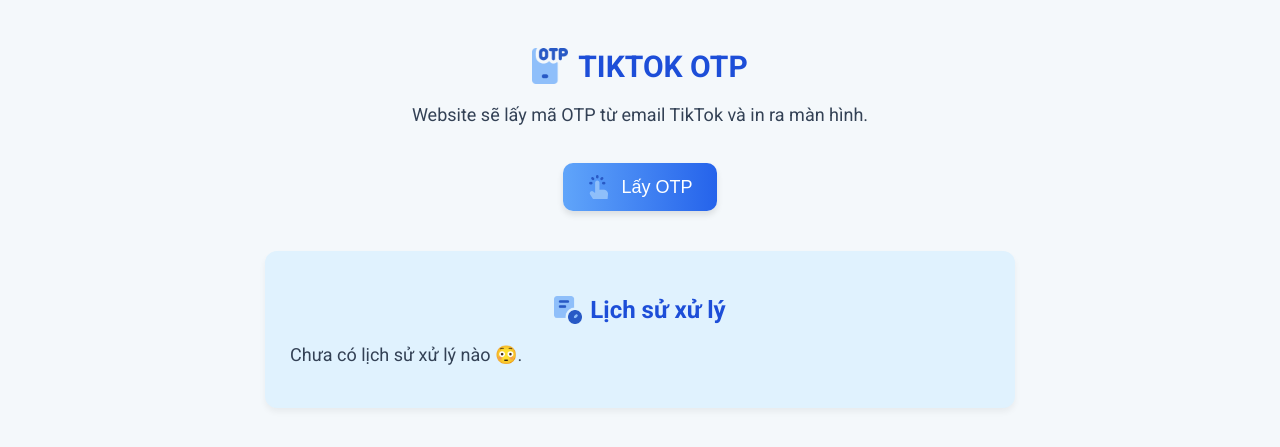
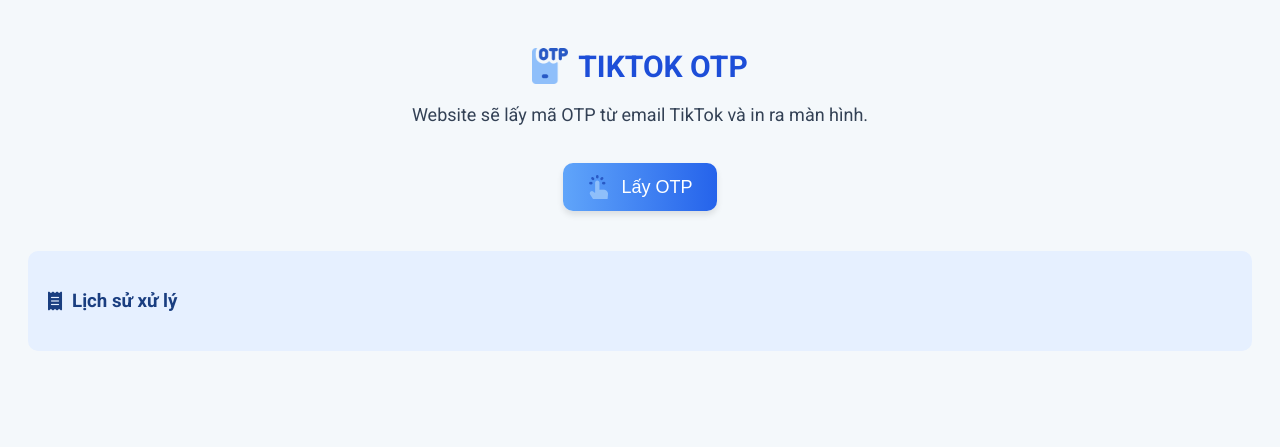
Before and after one commit to Kittyumbs/otp-line-notify, a Flask app: page / in a window 1280 px wide. Shown: the top 447 px of the page. Run offline with Flask 3, Linux system fonts and the light colour scheme.

Commit message:
change html

```diff
--- a/app.py
+++ b/app.py
@@ -165,11 +165,11 @@ def process_otp():
     try:
         otps = get_recent_unread_otp_emails()
         if otps:
-            msg = f"<img src='{url_for('static', filename='success-icon.png')}' height='20'> Đã xử lý {len(otps)} mã OTP: {', '.join(otps)}"
+            msg = f"<i class='fas fa-check-circle' style='color: green;'></i> Đã xử lý {len(otps)} mã OTP: {', '.join(otps)}"
         else:
-            msg = f"<img src='{url_for('static', filename='Warning-icon.png')}' height='20'> Không có email OTP mới trong 5 phút gần nhất."
+            msg = "<i class='fas fa-exclamation-circle' style='color: orange;'></i> Không có email OTP mới trong 5 phút gần nhất."
     except Exception as e:
-        msg = f"<img src='{url_for('static', filename='Warning-icon.png')}' height='20'> Lỗi xử lý OTP: {e}"
+        msg = f"<i class='fas fa-exclamation-circle' style='color: red;'></i> Lỗi xử lý OTP: {e}"
 
     history.append({"time": vn_time, "result": msg})
     save_history(history)
--- a/templates/index.html
+++ b/templates/index.html
@@ -2,7 +2,7 @@
 <html lang="en">
 <head>
     <link rel="icon" type="image/png" href="{{ url_for('static', filename='Mail-icon.png') }}">
-
+    <link rel="stylesheet" href="https://cdnjs.cloudflare.com/ajax/libs/font-awesome/6.5.0/css/all.min.css" />
     <meta charset="UTF-8">
     <meta name="viewport" content="width=device-width, initial-scale=1.0">
     <title>OTP Tiktok MWG</title>
@@ -132,50 +132,43 @@
 
     <div id="otpResult" class="result-box"></div>
 
-    <!-- LỊCH SỬ OTP -->
-    <div class="history">
-        <h2><img src="{{ url_for('static', filename='history-icon.png')}}"> Lịch sử xử lý</h2>
-        {% if history %}
-            {% for item in history|reverse %}
-                <div class="history-entry">
-                    <time>{{ item.time }}</time>
-                    <div>{{ item.result | safe }}</div>
-                </div>
-            {% endfor %}
-        {% else %}
-            <p>Chưa có lịch sử xử lý nào 😳.</p>
-        {% endif %}
-    </div>
+    <!-- Lịch sử xử lý -->
+<div style="background-color: #e6f0ff; padding: 20px; border-radius: 10px; margin-top: 40px;">
+    <h3 style="color: #1a3e80; display: flex; align-items: center;">
+        <i class="fas fa-receipt" style="margin-right: 10px;"></i> Lịch sử xử lý
+    </h3>
+    <div id="otpHistory"></div>
+</div>
 
-    <script>
-        document.getElementById("fetchOtp").addEventListener("click", function() {
-            let button = this;
-            let loadingText = document.getElementById("loadingText");
-            let resultBox = document.getElementById("otpResult");
+<script>
+    function renderHistory(history) {
+        const historyContainer = document.getElementById("otpHistory");
+        historyContainer.innerHTML = "";
 
-            button.disabled = true;
-            button.innerHTML = '<img src="/static/processing-icon.png">';
-            loadingText.style.display = "block";
-            resultBox.style.display = "none";
+        history.forEach(entry => {
+            const div = document.createElement("div");
+            div.style.marginTop = "10px";
+            div.style.padding = "10px 15px";
+            div.style.backgroundColor = "#ffffff";
+            div.style.borderRadius = "10px";
+            div.style.boxShadow = "0 2px 6px rgba(0,0,0,0.05)";
+            div.style.display = "flex";
+            div.style.alignItems = "center";
+            div.style.gap = "10px";
 
-            fetch('/process_otp', { method: 'POST' })
-                .then(response => response.text())
-                .then(data => {
-                    loadingText.style.display = "none";
-                    resultBox.innerHTML = data;
-                    resultBox.style.display = "block";
-                    button.disabled = false;
-                    button.innerHTML = '<img src="/static/click-icon.png">Lấy OTP';
-                    setTimeout(() => location.reload(), 5000); // Refresh lại trang sau 5s để cập nhật lịch sử
-                })
-                .catch(error => {
-                    loadingText.style.display = "none";
-                    resultBox.innerText = "❌ Lỗi khi lấy OTP! (liên hệ: 212078)";
-                    resultBox.style.display = "block";
-                    button.disabled = false;
-                    button.innerHTML = '<img src="/static/click-icon.png">Lấy OTP';
-                });
+            const timePart = document.createElement("div");
+            timePart.style.fontWeight = "bold";
+            timePart.style.minWidth = "150px";
+            timePart.textContent = entry.time;
+
+            const contentPart = document.createElement("div");
+            contentPart.innerHTML = entry.message;  // innerHTML để xử lý icon
+
+            div.appendChild(timePart);
+            div.appendChild(contentPart);
+            historyContainer.prepend(div);
         });
-    </script>
+    }
+</script>
 </body>
 </html>
```
